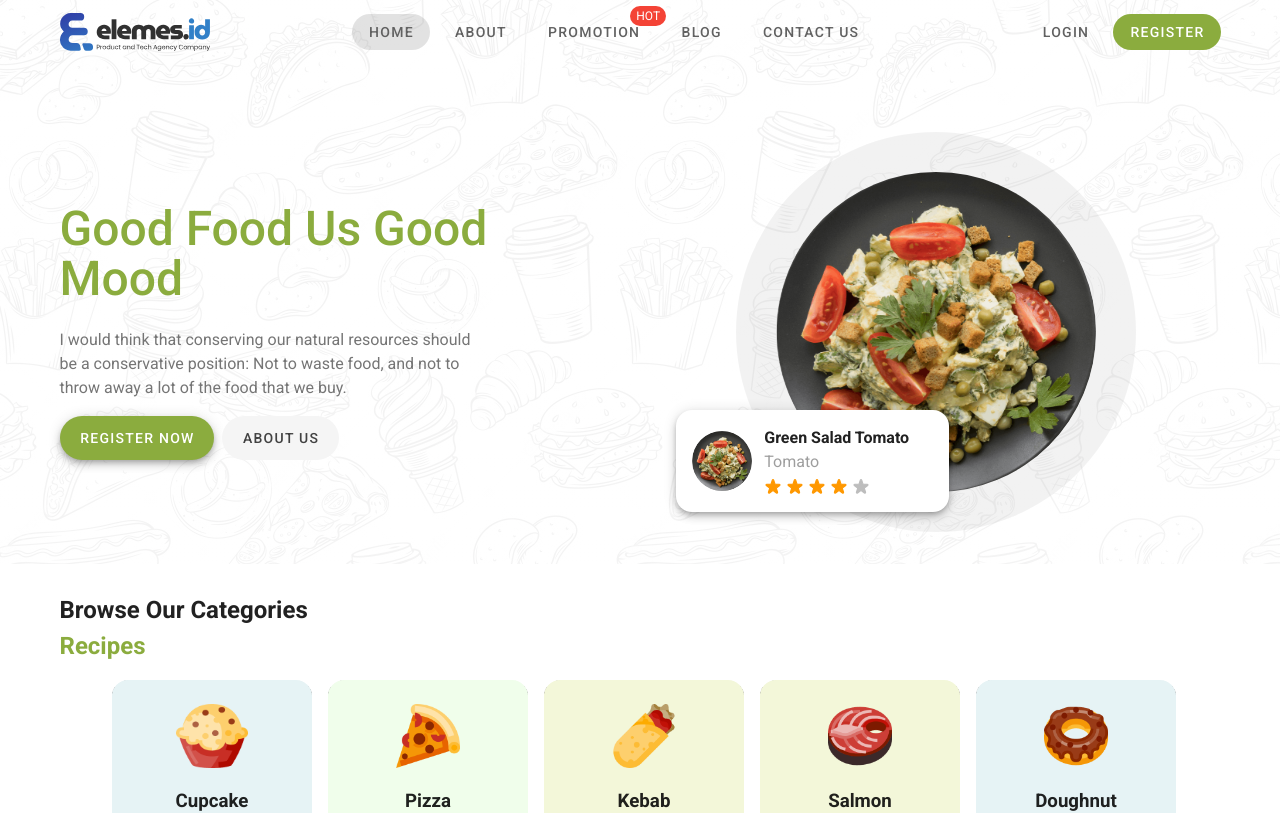
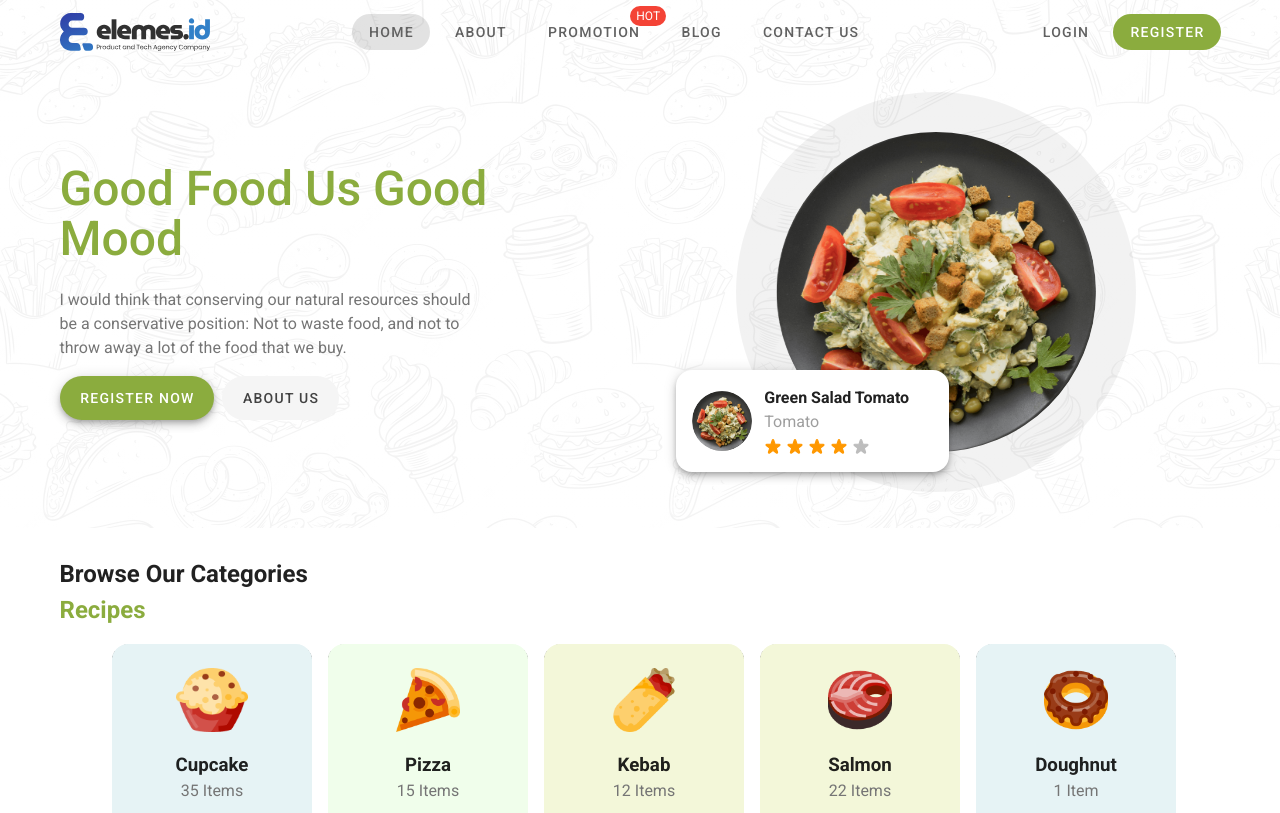
Before and after one commit to luthfimasruri/elemes_id, a Nuxt app: page / in a window 1280 px wide. Shown: the top 813 px of the page. Built offline with nearby package versions, Linux system fonts and the light colour scheme.

Commit message:
style(app): :art: adjust grid spacing

```diff
--- a/components/Hero.vue
+++ b/components/Hero.vue
@@ -1,5 +1,5 @@
 <template>
-  <v-container class="mt-16">
+  <v-container class="my-6">
     <v-row>
       <v-col class="d-flex align-center">
         <v-sheet max-width="430" class="transparent">
--- a/pages/blog.vue
+++ b/pages/blog.vue
@@ -11,7 +11,7 @@
       "
       position="top"
     >
-      <v-container class="mt-5 mb-6">
+      <v-container class="my-6">
         <v-row align="end">
           <v-col cols="12" sm="6">
             <h1>Blog</h1>
@@ -26,7 +26,7 @@
                 rounded
                 class=""
                 placeholder="Search the blog..."
-                prepend-inner-icon="mdi-magnify"
+                append-icon="mdi-magnify"
               ></v-text-field>
             </v-sheet>
           </v-col>
--- a/pages/index.vue
+++ b/pages/index.vue
@@ -11,7 +11,7 @@
       "
       position="top"
     >
-      <Hero class="my-5" />
+      <Hero />
     </v-img>
     <v-container>
       <Categories class="mt-4" />
```
